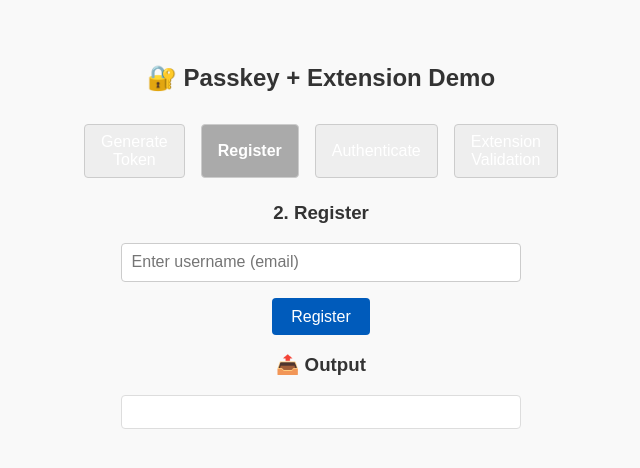
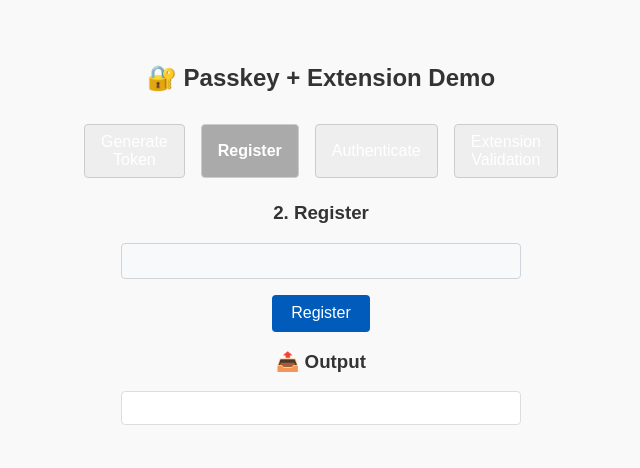
Before and after one commit to nithyanatarajan/simpleFIDO, a website built with Vite: page passkey_web/index.html in a window 1280 px wide. Both pictures are taken after a click on the button "Register". Shown: the whole page, without its empty margins (319-959 px from the left). Built offline with nearby package versions, Linux system fonts and the light colour scheme.

Commit message:
Update username input fields to be readonly | Client
Key changes include:

- Changed the username input fields in the registration, authentication, and extension flow forms to be readonly.
- Updated the JavaScript to populate the readonly username fields automatically when generating tokens.
- Added CSS styles for better visual presentation of readonly fields.

```diff
--- a/passkey_web/index.html
+++ b/passkey_web/index.html
@@ -56,7 +56,7 @@
 <div id="register-tab" class="tab-content">
     <h3>2. Register</h3>
     <form data-action="register">
-        <input name="username" placeholder="Enter username (email)"/>
+        <input name="username" class="username" readonly />
         <button type="submit">Register</button>
     </form>
 </div>
@@ -64,7 +64,7 @@
 <div id="authenticate-tab" class="tab-content">
     <h3>3. Authenticate</h3>
     <form data-action="authenticate">
-        <input name="username" placeholder="Enter username (email)"/>
+        <input name="username" class="username" readonly />
         <button type="submit">Authenticate</button>
     </form>
 </div>
@@ -72,7 +72,7 @@
 <div id="extension-tab" class="tab-content">
     <h3>4. Extension Flow</h3>
     <form data-action="extension">
-        <input name="username" placeholder="Enter username (email)"/>
+        <input name="username" class="username" readonly />
         <button type="submit">Run Extension Flow</button>
     </form>
 </div>
--- a/passkey_web/src/main.js
+++ b/passkey_web/src/main.js
@@ -14,6 +14,11 @@ export async function handleGenerateToken(event) {
   const password = form.password?.value.trim();
   const accountId = form.account_id?.value.trim();
   const output = document.querySelector('#output');
+  if (username) {
+    document.querySelectorAll('.username').forEach(el => {
+      el.value = username;
+    });
+  }
 
   if (!username || !password || !accountId) {
     output.textContent = '⚠️ Username, password, and accountId are required.';
--- a/passkey_web/styles.css
+++ b/passkey_web/styles.css
@@ -98,3 +98,15 @@ label {
     font-weight: bold;
     margin-bottom: 0.4rem;
 }
+
+input.username[readonly] {
+    background-color: #f8f9fa;       /* Light gray background */
+    color: #6c757d;                  /* Muted text */
+    border: 1px solid #ced4da;       /* Light border */
+    border-radius: 4px;
+    padding: 6px 12px;
+    font-size: 0.95rem;
+    height: 36px;
+    min-width: 240px;                /* Ensures consistent width even when empty */
+    box-sizing: border-box;
+}
```
